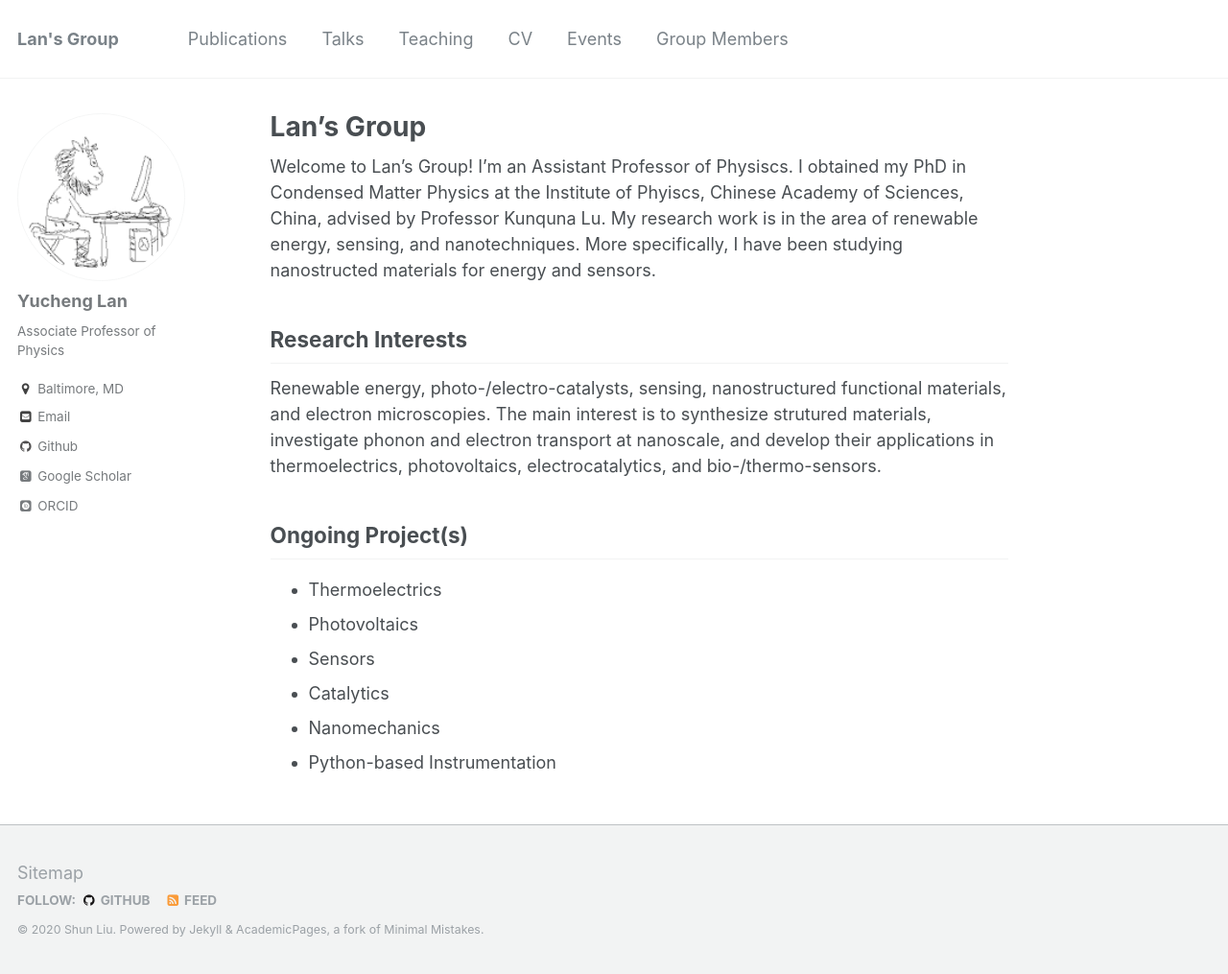
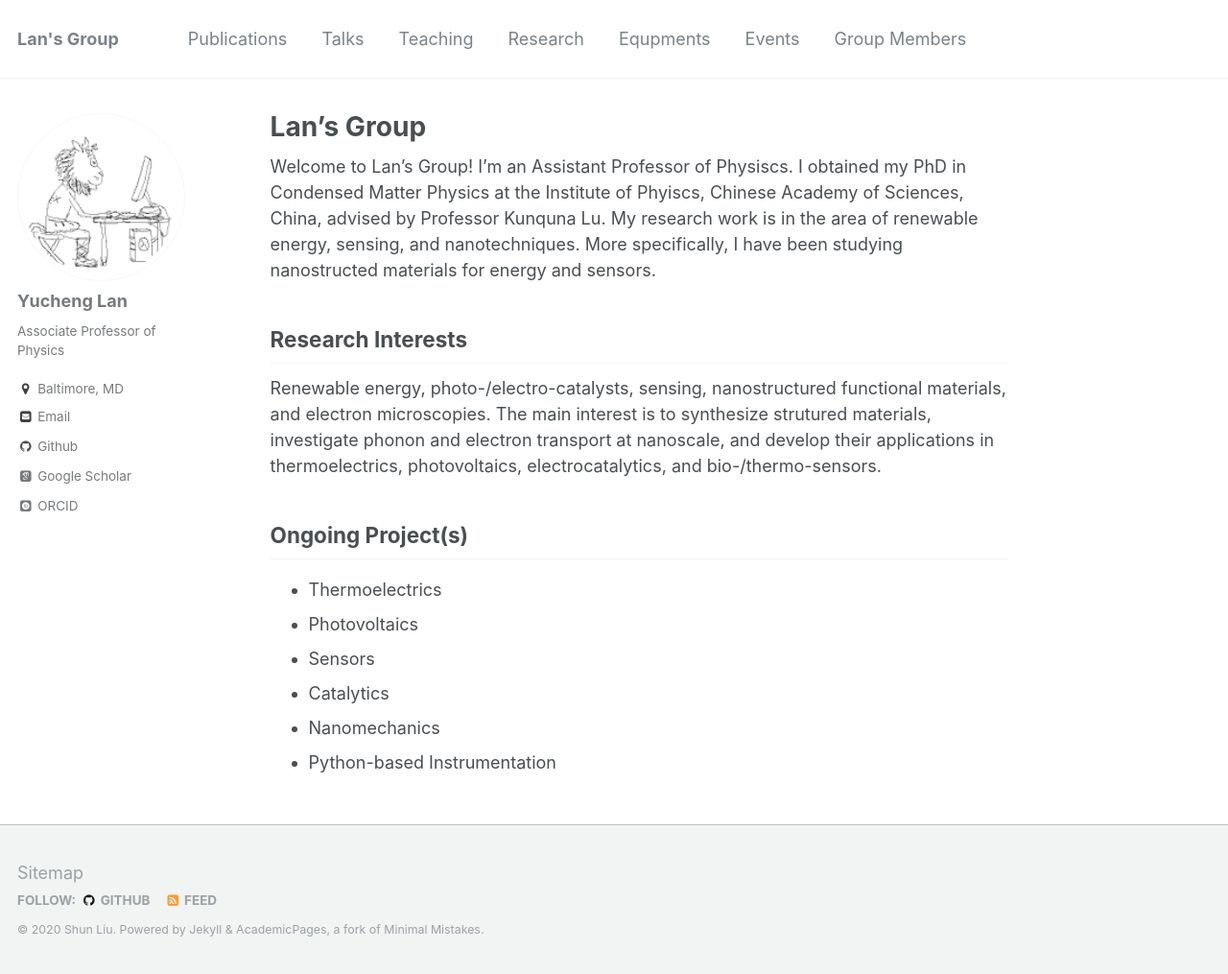
Before and after one commit to yuchenglan/LanGroup, a Jekyll site: the page built from _pages/about.md, in a window 1280 px wide and 1015 px high. Shown: the whole window at 96% size. Built offline with Jekyll 4.4.1, drawn with Linux system fonts in a browser that asks for light colours; some web fonts are replaced.

Commit message:
Update navigation.yml

```diff
--- a/_data/navigation.yml
+++ b/_data/navigation.yml
@@ -9,8 +9,11 @@ main:
   - title: "Teaching"
     url: /teaching/
 
-  - title: "CV"
-    url: /pages/cv.md
+  - title: "Research"
+    url: /research/
+
+  - title: "Equpments"
+    url: /equipments/
 
   - title: "Events"
     url: /posts/
```
